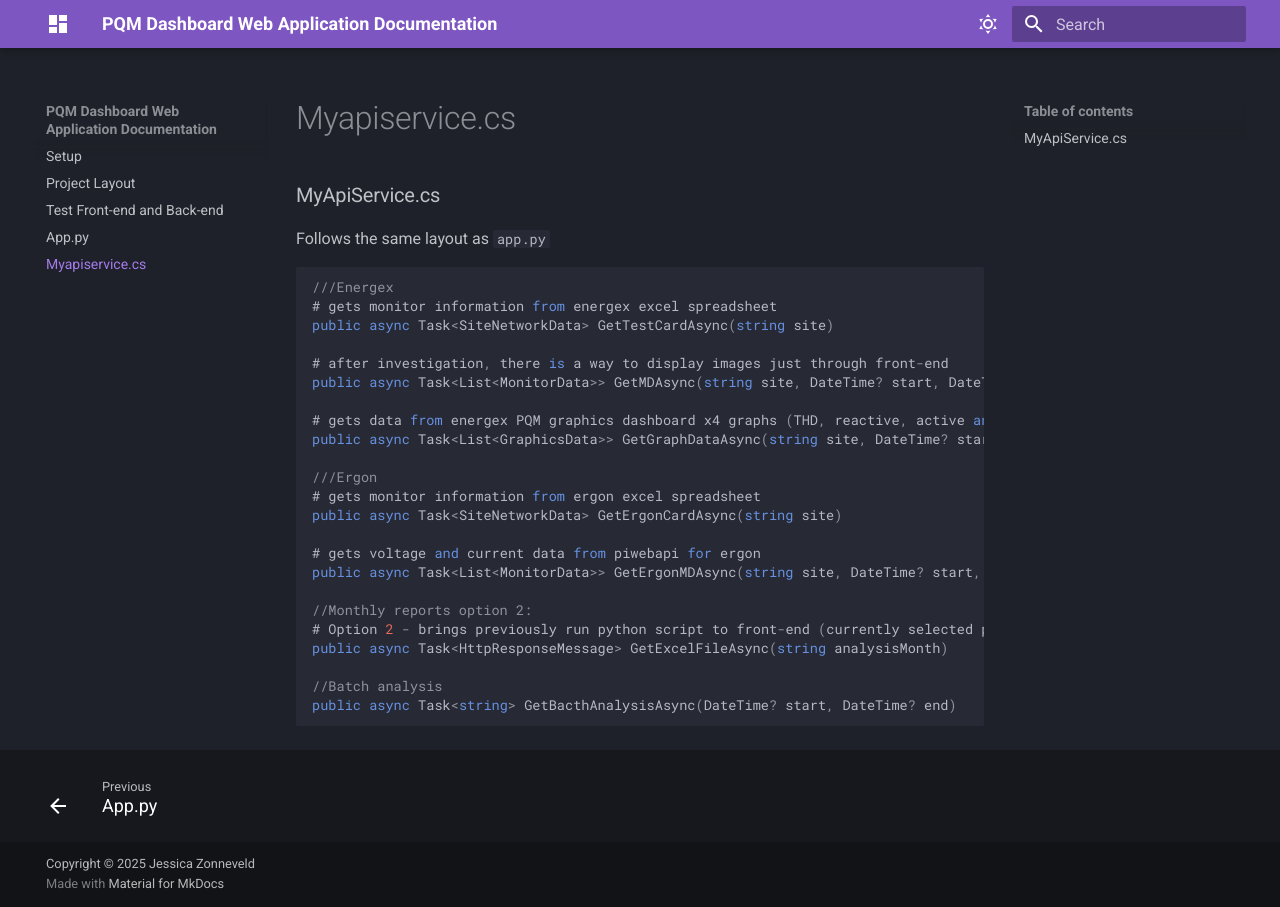
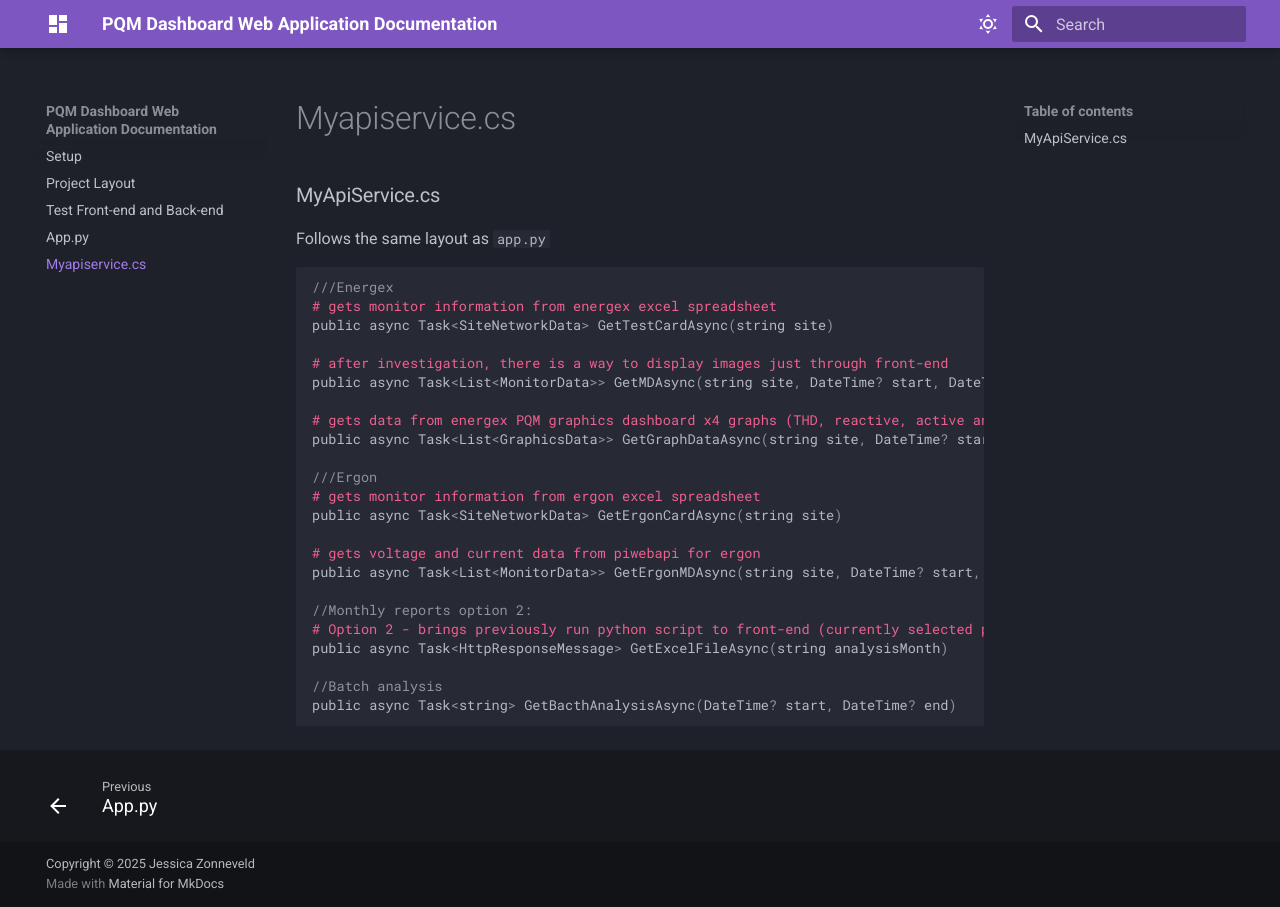
Before and after one commit to jessicazonneveld/PQM_Dashboard, an MkDocs documentation site: the page built from docs/myapiservice.cs.md, in a window 1280 px wide. Built offline with MkDocs 1.6.1 and Material for MkDocs 9.7.7, drawn with Linux system fonts in a browser that asks for light colours.

Commit message:
update 4

````diff
--- a/docs/myapiservice.cs.md
+++ b/docs/myapiservice.cs.md
@@ -2,7 +2,7 @@
 
 Follows the same layout as `app.py`
 
-```c#
+```c
 ///Energex
 # gets monitor information from energex excel spreadsheet
 public async Task<SiteNetworkData> GetTestCardAsync(string site)
````
